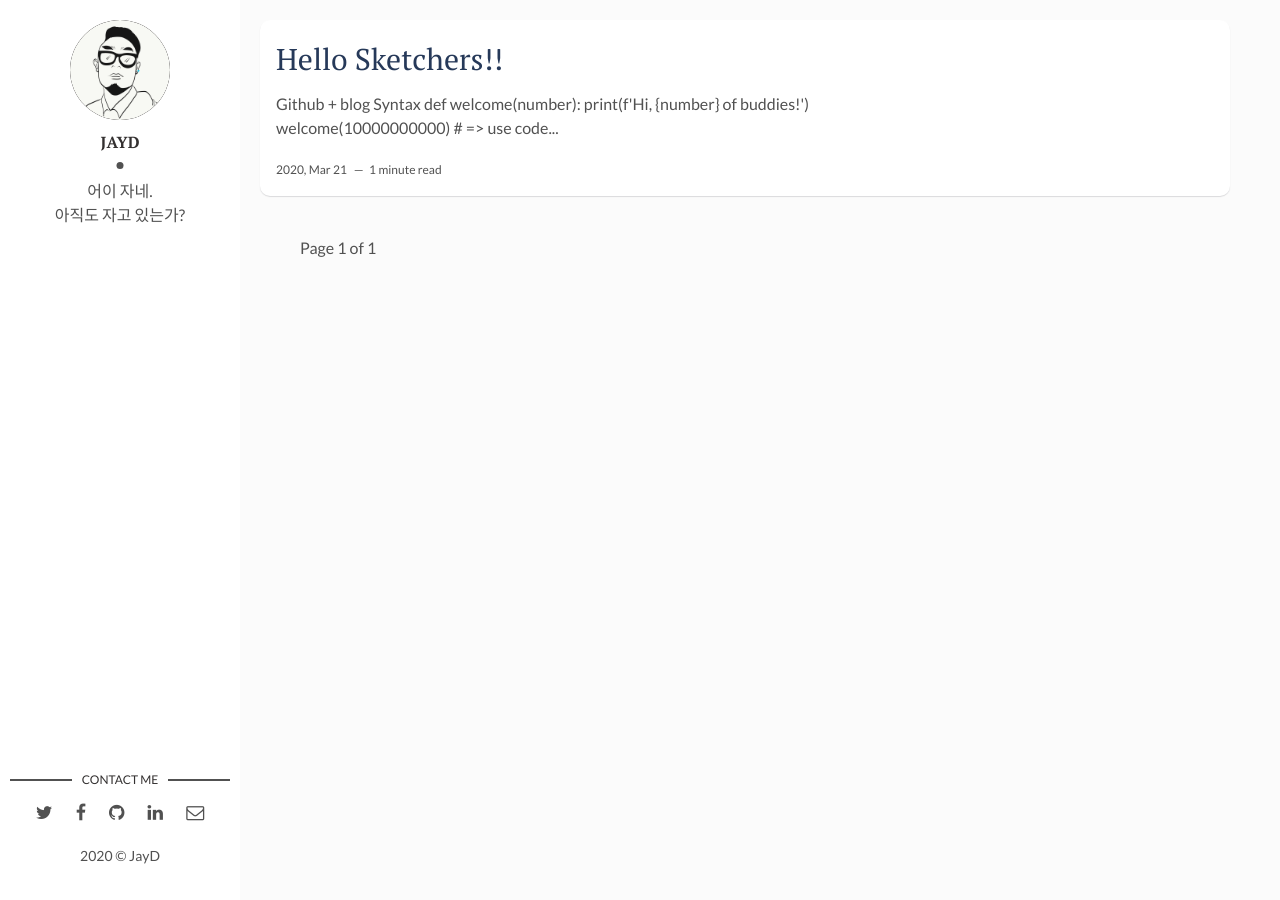
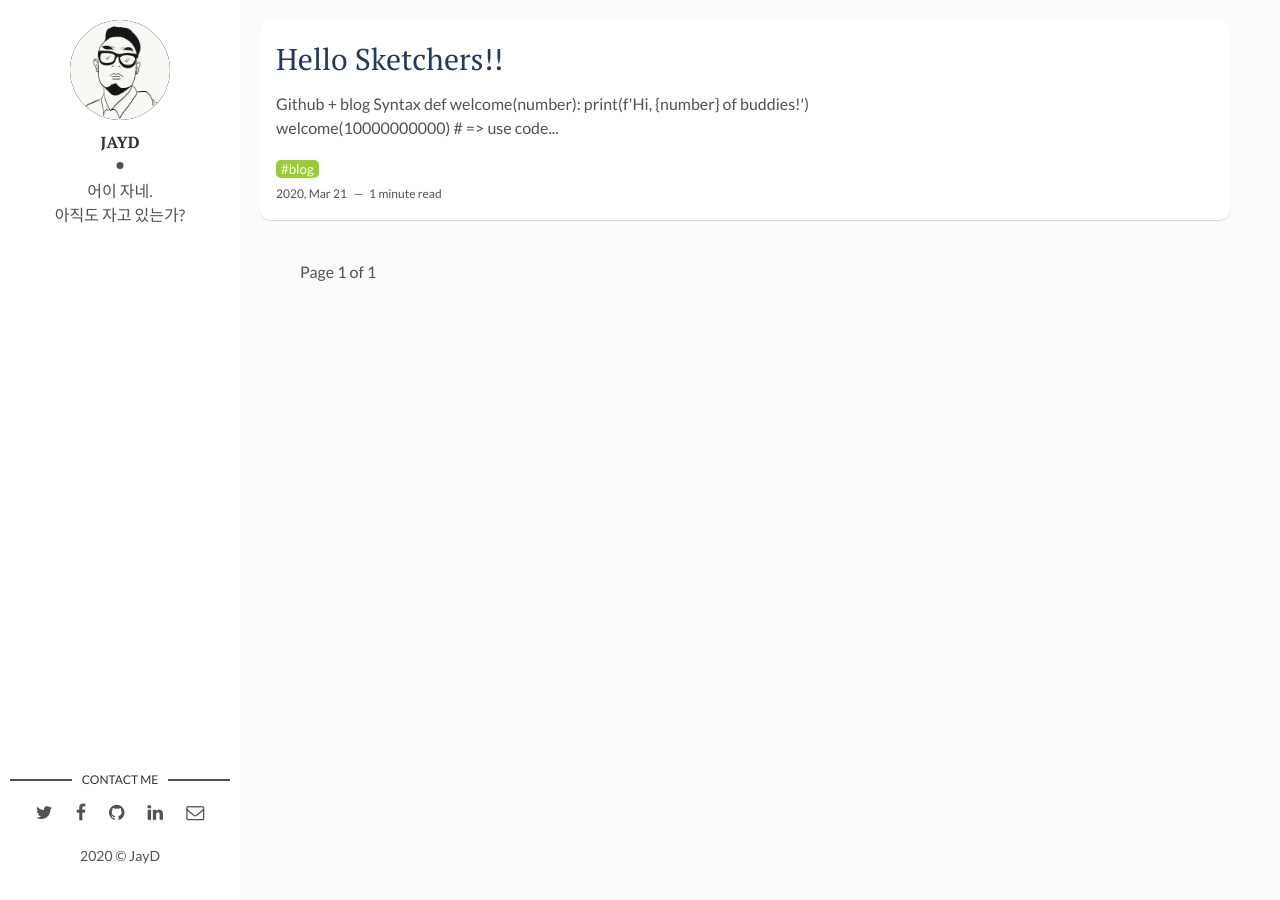
Before and after one commit to transpine/transpine.github.io, a Jekyll site: the page built from index.html, in a window 1280 px wide. Built offline with Jekyll 4.4.1, drawn with Linux system fonts in a browser that asks for light colours; the list of posts is cut into pages by our own code.

Commit message:
add tags to index

```diff
--- a/_layouts/post.html
+++ b/_layouts/post.html
@@ -24,7 +24,7 @@ layout: main
         <div class="page-share">
           <a href="https://twitter.com/intent/tweet?text={{ page.title }}&url={{ site.url }}{{ page.url }}" title="Share on Twitter" rel="nofollow" target="_blank">Twitter</a>
           <a href="https://facebook.com/sharer.php?u={{ site.url }}{{ page.url }}" title="Share on Facebook" rel="nofollow" target="_blank">Facebook</a>
-          <a href="https://plus.google.com/share?url={{ site.url }}{{ page.url }}" title="Share on Google+" rel="nofollow" target="_blank">Google+</a>
+          {% comment %} <a href="https://plus.google.com/share?url={{ site.url }}{{ page.url }}" title="Share on Google+" rel="nofollow" target="_blank">Google+</a> {% endcomment %}
         </div>
         <div class="page-tag">
           {% for tag in page.tags %}
--- a/assets/css/main.css
+++ b/assets/css/main.css
@@ -1171,6 +1171,28 @@ footer .copyright {
   margin-top: 0;
 }
 
+.post .post-content .tag:before{
+  content: '#';
+}
+.post .post-content li {
+  list-style-type: none;
+  float: left;
+}
+
+.post .post-content .tag {
+  background: yellowgreen;
+  color: white;
+  border-radius: 5px;
+  padding: 1px 5px;
+  margin-right: 3px;
+  font-size: 0.83rem;
+  text-decoration: none;
+}
+
+.post .post-content .tag-labels {
+  display: flex;
+}
+
 a.older-posts, a.newer-posts {
   font-size: 18px;
   display: inline-block;
--- a/index.html
+++ b/index.html
@@ -10,6 +10,11 @@ layout: main
   <div class="post-content">
     <h2 class="post-title"><a href="{{post.url | prepend: site.baseurl}}">{{post.title}}</a></h2>
     <p>{{ post.content | strip_html | truncatewords: 15 }}</p>
+    <div class="tag-labels">
+      {%- for tag in post.tags -%}
+      <li><a class="tag" href="{{site.baseurl}}/tags#{{tag}}">{{ tag }}</a></li>
+      {%- endfor -%}
+    </div>
     <span class="post-date">{{post.date | date: '%Y, %b %d'}}&nbsp;&nbsp;&nbsp;—&nbsp;</span>
     <span class="post-words">{% capture words %}{{ post.content | number_of_words }}{% endcapture %}{% unless words contains "-" %}{{ words | plus: 250 | divided_by: 250 | append: " minute read" }}{% endunless %}</span>
   </div>
```
